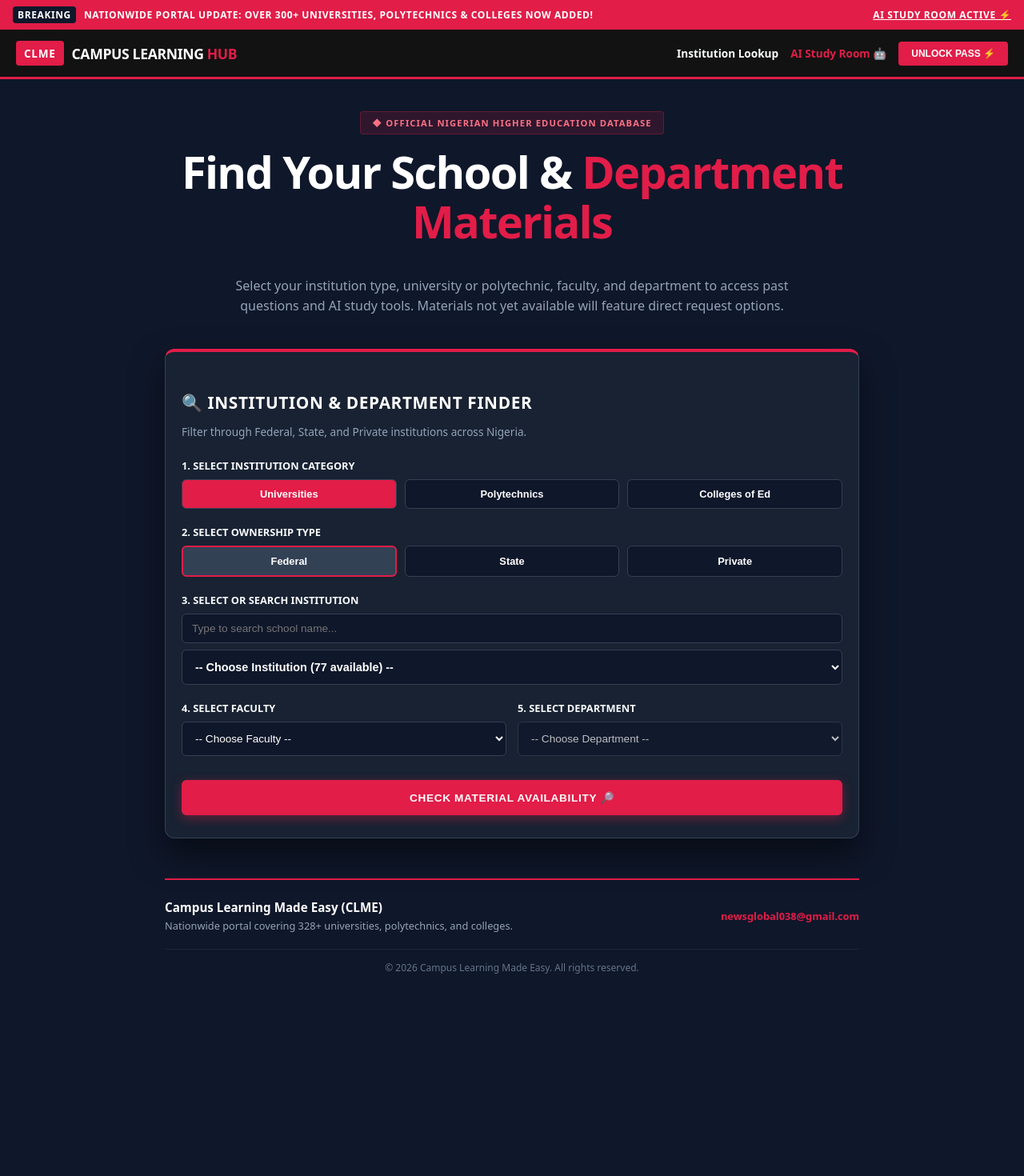
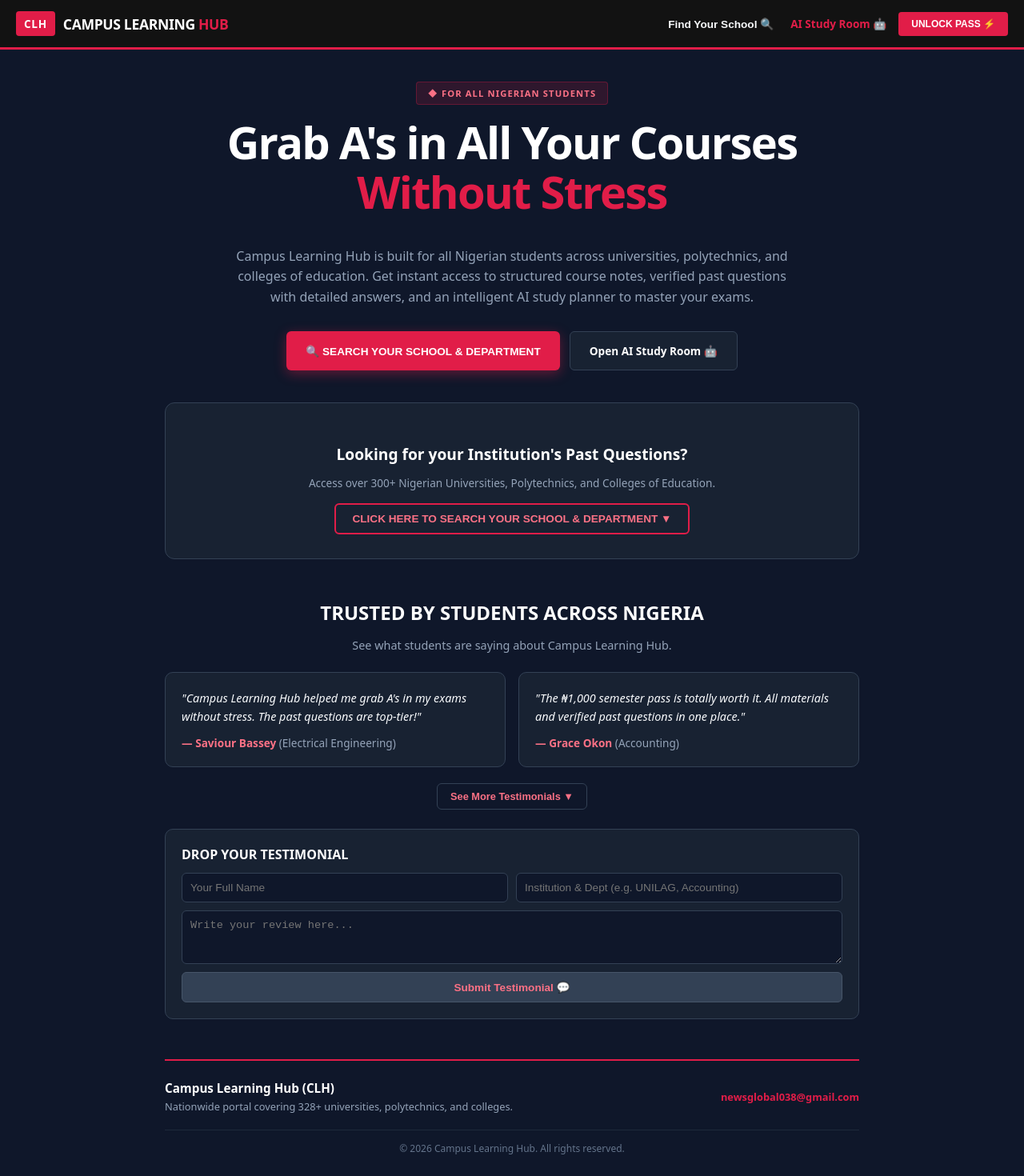
Before and after one commit to divinesaviour4-bit/LEARNING-MADE-EASY, a Next.js app: page / in a window 1280 px wide. Shown: the top 1470 px of the page at 80% size. Before the commit the page ends 1258 px from the top, so only its background shows below. Built offline with nearby package versions, Linux system fonts and the light colour scheme.

Commit message:
Update branding to Campus Learning Hub, hide school selector by default, add student testimonials & review form

```diff
--- a/app/page.tsx
+++ b/app/page.tsx
@@ -1,8 +1,7 @@
 "use client";
 
-import { useState, useEffect } from "react";
+import { useState } from "react";
 
-// Master institutional data parsed from national directories
 const INSTITUTION_DATA = {
   universities: {
     federal: [
@@ -197,6 +196,9 @@ const SAMPLE_DEPARTMENTS: { [key: string]: string[] } = {
 };
 
 export default function Home() {
+  // Toggle for School Selector Modal / Section
+  const [showSelector, setShowSelector] = useState(false);
+
   // Selector Navigation State
   const [instType, setInstType] = useState<"universities" | "polytechnics" | "colleges_of_education">("universities");
   const [ownership, setOwnership] = useState<"federal" | "state" | "private">("federal");
@@ -226,16 +228,16 @@ export default function Home() {
   const [showPricingModal, setShowPricingModal] = useState(false);
   const [showAllReviews, setShowAllReviews] = useState(false);
 
+  // Testimonials State
   const [reviews, setReviews] = useState([
-    { name: "Saviour Bassey", department: "Electrical Engineering", comment: "Campus Learning Made Easy helped me ace my past questions across universities without stress!" },
-    { name: "Grace Okon", department: "Accounting", comment: "The ₦1,000 semester pass is totally worth it. All materials and past questions in one centralized portal." },
-    { name: "Daniel Mensah", department: "Computer Science", comment: "The AI study schedule kept me organized throughout the semester. Highly recommended!" }
+    { name: "Saviour Bassey", department: "Electrical Engineering", comment: "Campus Learning Hub helped me grab A's in my exams without stress. The past questions are top-tier!" },
+    { name: "Grace Okon", department: "Accounting", comment: "The ₦1,000 semester pass is totally worth it. All materials and verified past questions in one place." },
+    { name: "Daniel Mensah", department: "Computer Science", comment: "The AI study planner kept me organized throughout the semester. Highly recommended for all Nigerian students!" }
   ]);
   const [reviewerName, setReviewerName] = useState("");
   const [reviewerDept, setReviewerDept] = useState("");
   const [reviewerComment, setReviewerComment] = useState("");
 
-  // Filtered institution list based on type & ownership
   const currentList = INSTITUTION_DATA[instType][ownership] || [];
   const filteredInstitutions = currentList.filter(item => item.toLowerCase().includes(searchFilter.toLowerCase()));
 
@@ -251,7 +253,6 @@ export default function Home() {
 
     setTimeout(() => {
       setCheckingAvailability(false);
-      // AKSU Electrical Engineering or GST112 has materials, others are not available yet as requested!
       if (selectedInst.includes("Akwa Ibom State University") && selectedDept.includes("Electrical")) {
         setAvailabilityResult({
           available: true,
@@ -325,34 +326,30 @@ export default function Home() {
 
   const handleAddReview = (e: React.FormEvent) => {
     e.preventDefault();
-    if (!reviewerName || !reviewerComment) return;
-    setReviews([{ name: reviewerName, department: reviewerDept || "Student", comment: reviewerComment }, ...reviews]);
+    if (!reviewerName || !reviewerComment) {
+      alert("Please provide your name and review comment.");
+      return;
+    }
+    setReviews([{ name: reviewerName, department: reviewerDept || "Nigerian Student", comment: reviewerComment }, ...reviews]);
     setReviewerName(""); setReviewerDept(""); setReviewerComment("");
-    alert("Thank you! Your review has been posted.");
+    alert("Thank you! Your testimonial has been posted successfully.");
   };
 
-  const displayedReviews = showAllReviews ? reviews : reviews.slice(0, 3);
+  const displayedReviews = showAllReviews ? reviews : reviews.slice(0, 2);
 
   return (
     <div style={{ minHeight: "100vh", backgroundColor: "#0f172a", color: "#f8fafc", fontFamily: "system-ui, -apple-system, sans-serif", overflowX: "hidden" }}>
 
-      {/* SKY SPORTS INSPIRED TOP TICKER / BANNER */}
-      <div style={{ background: "#e11d48", color: "#ffffff", padding: "8px 16px", fontSize: "0.75rem", fontWeight: "800", display: "flex", justifyContent: "space-between", alignItems: "center", textTransform: "uppercase", letterSpacing: "0.05em" }}>
-        <div style={{ display: "flex", alignItems: "center", gap: "10px" }}>
-          <span style={{ background: "#0f172a", color: "#ffffff", padding: "2px 6px", borderRadius: "4px" }}>BREAKING</span>
-          <span>Nationwide Portal Update: Over 300+ Universities, Polytechnics & Colleges Now Added!</span>
-        </div>
-        <a href="/chat" style={{ color: "#ffffff", textDecoration: "underline" }}>AI Study Room Active ⚡</a>
-      </div>
-
       {/* Sky Sports Athletic Header Navbar */}
       <nav style={{ position: "sticky", top: 0, zIndex: 50, backgroundColor: "#121212", borderBottom: "3px solid #e11d48", padding: "14px 20px", display: "flex", justifyContent: "space-between", alignItems: "center", flexWrap: "wrap", gap: "10px" }}>
         <div style={{ display: "flex", alignItems: "center", gap: "10px" }}>
-          <span style={{ backgroundColor: "#e11d48", color: "#ffffff", fontWeight: "900", padding: "6px 10px", borderRadius: "4px", fontSize: "0.85rem", letterSpacing: "0.05em" }}>CLME</span>
+          <span style={{ backgroundColor: "#e11d48", color: "#ffffff", fontWeight: "900", padding: "6px 10px", borderRadius: "4px", fontSize: "0.85rem", letterSpacing: "0.05em" }}>CLH</span>
           <span style={{ fontWeight: "800", fontSize: "1.1rem", color: "#ffffff", letterSpacing: "-0.02em" }}>CAMPUS LEARNING <span style={{ color: "#e11d48" }}>HUB</span></span>
         </div>
         <div style={{ display: "flex", gap: "15px", fontSize: "0.85rem", alignItems: "center", fontWeight: "700" }}>
-          <a href="#selector" style={{ color: "#f8fafc", textDecoration: "none" }}>Institution Lookup</a>
+          <button onClick={() => { setShowSelector(true); setTimeout(() => document.getElementById("selector")?.scrollIntoView({ behavior: "smooth" }), 100); }} style={{ background: "transparent", border: "none", color: "#f8fafc", cursor: "pointer", fontSize: "0.85rem", fontWeight: "700" }}>
+            Find Your School 🔍
+          </button>
           <a href="/chat" style={{ color: "#e11d48", textDecoration: "none" }}>AI Study Room 🤖</a>
           <button onClick={() => setShowPricingModal(true)} style={{ backgroundColor: "#e11d48", color: "#ffffff", padding: "8px 16px", borderRadius: "4px", fontWeight: "900", border: "none", cursor: "pointer", textTransform: "uppercase", fontSize: "0.75rem" }}>
             Unlock Pass ⚡
@@ -365,26 +362,55 @@ export default function Home() {
         {/* Hero Section */}
         <div style={{ textAlign: "center", marginBottom: "40px" }}>
           <span style={{ background: "rgba(225, 29, 72, 0.15)", color: "#fb7185", border: "1px solid rgba(225, 29, 72, 0.3)", padding: "6px 14px", borderRadius: "4px", fontSize: "0.7rem", fontWeight: "900", letterSpacing: "0.1em", textTransform: "uppercase", display: "inline-block" }}>
-            ◆ Official Nigerian Higher Education Database
+            ◆ For All Nigerian Students
           </span>
           <h1 style={{ fontSize: "clamp(2.2rem, 5vw, 3.5rem)", fontWeight: "900", marginTop: "16px", color: "#ffffff", letterSpacing: "-0.03em", lineHeight: "1.1" }}>
-            Find Your School & <span style={{ color: "#e11d48" }}>Department Materials</span>
+            Grab A's in All Your Courses <span style={{ color: "#e11d48" }}>Without Stress</span>
           </h1>
-          <p style={{ color: "#94a3b8", fontSize: "1rem", marginTop: "14px", lineHeight: "1.6", maxWidth: "700px", marginInline: "auto" }}>
-            Select your institution type, university or polytechnic, faculty, and department to access past questions and AI study tools. Materials not yet available will feature direct request options.
+          <p style={{ color: "#94a3b8", fontSize: "1rem", marginTop: "14px", lineHeight: "1.6", maxWidth: "720px", marginInline: "auto" }}>
+            Campus Learning Hub is built for all Nigerian students across universities, polytechnics, and colleges of education. Get instant access to structured course notes, verified past questions with detailed answers, and an intelligent AI study planner to master your exams.
           </p>
+
+          <div style={{ marginTop: "30px", display: "flex", gap: "12px", justifyContent: "center", flexWrap: "wrap" }}>
+            <button
+              onClick={() => {
+                setShowSelector(true);
+                setTimeout(() => document.getElementById("selector")?.scrollIntoView({ behavior: "smooth" }), 100);
+              }}
+              style={{ background: "#e11d48", color: "#ffffff", padding: "14px 24px", borderRadius: "6px", fontWeight: "900", border: "none", cursor: "pointer", textTransform: "uppercase", fontSize: "0.85rem", boxShadow: "0 4px 15px rgba(225, 29, 72, 0.4)" }}
+            >
+              🔍 Search Your School & Department
+            </button>
+            <a href="/chat" style={{ background: "#182232", color: "#ffffff", border: "1px solid #334155", padding: "14px 24px", borderRadius: "6px", fontWeight: "900", textDecoration: "none", fontSize: "0.85rem" }}>
+              Open AI Study Room 🤖
+            </a>
+          </div>
         </div>
 
-        {/* INTERACTIVE INSTITUTION & DEPARTMENT SELECTOR (SKY SPORTS CARD WIZARD) */}
+        {/* HIDDEN / TOGGLED SCHOOL SELECTOR SECTION */}
+        {!showSelector ? (
+          <div style={{ textAlign: "center", marginBottom: "50px", background: "#182232", border: "1px solid #334155", padding: "30px", borderRadius: "12px" }}>
+            <h3 style={{ fontSize: "1.2rem", fontWeight: "800", color: "#ffffff", marginBottom: "8px" }}>Looking for your Institution's Past Questions?</h3>
+            <p style={{ color: "#94a3b8", fontSize: "0.85rem", marginBottom: "16px" }}>Access over 300+ Nigerian Universities, Polytechnics, and Colleges of Education.</p>
+            <button
+              onClick={() => setShowSelector(true)}
+              style={{ background: "transparent", border: "2px solid #e11d48", color: "#fb7185", padding: "10px 20px", borderRadius: "6px", fontWeight: "800", cursor: "pointer", fontSize: "0.85rem", textTransform: "uppercase" }}
+            >
+              Click Here to Search Your School & Department ▼
+            </button>
+          </div>
+        ) : (
           <div id="selector" style={{ background: "#182232", border: "1px solid #334155", borderTop: "4px solid #e11d48", borderRadius: "12px", padding: "28px 20px", marginBottom: "50px", boxShadow: "0 20px 40px rgba(0,0,0,0.5)" }}>
-          <h3 style={{ fontSize: "1.3rem", fontWeight: "900", color: "#ffffff", marginBottom: "6px", textTransform: "uppercase", letterSpacing: "0.03em" }}>
-            🔍 Institution & Department Finder
+            <div style={{ display: "flex", justifyContent: "space-between", alignItems: "center", marginBottom: "16px" }}>
+              <h3 style={{ fontSize: "1.3rem", fontWeight: "900", color: "#ffffff", margin: 0, textTransform: "uppercase", letterSpacing: "0.03em" }}>
+                🔍 Search School, Faculty & Department
               </h3>
+              <button onClick={() => setShowSelector(false)} style={{ background: "transparent", border: "none", color: "#94a3b8", fontWeight: "bold", cursor: "pointer", fontSize: "1rem" }}>✕ Close</button>
+            </div>
             <p style={{ color: "#94a3b8", fontSize: "0.85rem", marginBottom: "24px" }}>Filter through Federal, State, and Private institutions across Nigeria.</p>
 
             <form onSubmit={handleCheckAvailability} style={{ display: "flex", flexDirection: "column", gap: "20px" }}>
 
-            {/* Step 1: Institution Category */}
               <div>
                 <label style={{ display: "block", fontSize: "0.8rem", fontWeight: "800", color: "#f8fafc", marginBottom: "8px", textTransform: "uppercase" }}>1. Select Institution Category</label>
                 <div style={{ display: "grid", gridTemplateColumns: "repeat(3, 1fr)", gap: "10px" }}>
@@ -397,7 +423,7 @@ export default function Home() {
                       type="button"
                       key={item.id}
                       onClick={() => { setInstType(item.id as any); setSelectedInst(""); }}
-                    style={{ background: instType === item.id ? "#e11d48" : "#0f172a", color: "#ffffff", border: "1px solid #334155", padding: "10px", borderRadius: "6px", fontWeight: "800", fontSize: "0.8rem", cursor: "pointer", transition: "all 0.2s" }}
+                      style={{ background: instType === item.id ? "#e11d48" : "#0f172a", color: "#ffffff", border: "1px solid #334155", padding: "10px", borderRadius: "6px", fontWeight: "800", fontSize: "0.8rem", cursor: "pointer" }}
                     >
                       {item.label}
                     </button>
@@ -405,7 +431,6 @@ export default function Home() {
                 </div>
               </div>
 
-            {/* Step 2: Ownership Tier */}
               <div>
                 <label style={{ display: "block", fontSize: "0.8rem", fontWeight: "800", color: "#f8fafc", marginBottom: "8px", textTransform: "uppercase" }}>2. Select Ownership Type</label>
                 <div style={{ display: "grid", gridTemplateColumns: "repeat(3, 1fr)", gap: "10px" }}>
@@ -426,9 +451,8 @@ export default function Home() {
                 </div>
               </div>
 
-            {/* Step 3: Specific Institution Dropdown with Search Filter */}
               <div>
-              <label style={{ display: "block", fontSize: "0.8rem", fontWeight: "800", color: "#f8fafc", marginBottom: "8px", textTransform: "uppercase" }}>3. Select or Search Institution</label>
+                <label style={{ display: "block", fontSize: "0.8rem", fontWeight: "800", color: "#f8fafc", marginBottom: "8px", textTransform: "uppercase" }}>3. Search & Select Institution</label>
                 <input
                   type="text"
                   placeholder="Type to search school name..."
@@ -449,7 +473,6 @@ export default function Home() {
                 </select>
               </div>
 
-            {/* Step 4: Faculty & Department Selection */}
               <div style={{ display: "grid", gridTemplateColumns: "repeat(auto-fit, minmax(240px, 1fr))", gap: "14px" }}>
                 <div>
                   <label style={{ display: "block", fontSize: "0.8rem", fontWeight: "800", color: "#f8fafc", marginBottom: "8px", textTransform: "uppercase" }}>4. Select Faculty</label>
@@ -488,12 +511,11 @@ export default function Home() {
                 disabled={checkingAvailability}
                 style={{ background: "#e11d48", color: "#ffffff", padding: "14px", borderRadius: "6px", fontWeight: "900", border: "none", cursor: "pointer", textTransform: "uppercase", fontSize: "0.85rem", letterSpacing: "0.05em", marginTop: "10px", boxShadow: "0 4px 14px rgba(225, 29, 72, 0.4)" }}
               >
-              {checkingAvailability ? "Checking Database Records..." : "Check Material Availability 🔎"}
+                {checkingAvailability ? "Checking Database Records..." : "Check Course & Material Availability 🔎"}
               </button>
 
             </form>
 
-          {/* Availability Result Box */}
             {availabilityResult && (
               <div style={{ marginTop: "24px", padding: "18px", borderRadius: "8px", background: availabilityResult.available ? "rgba(16, 185, 129, 0.15)" : "rgba(239, 68, 68, 0.15)", border: `1px solid ${availabilityResult.available ? "#10b981" : "#ef4444"}`, textAlign: "center" }}>
                 <p style={{ fontSize: "0.95rem", fontWeight: "800", color: availabilityResult.available ? "#34d399" : "#fca5a5", margin: "0 0 10px 0" }}>
@@ -501,16 +523,54 @@ export default function Home() {
                 </p>
                 {availabilityResult.available ? (
                   <button onClick={() => setShowPricingModal(true)} style={{ background: "#10b981", color: "#ffffff", border: "none", padding: "8px 16px", borderRadius: "6px", fontWeight: "800", cursor: "pointer", fontSize: "0.8rem" }}>
-                  Unlock Past Questions ⚡
+                    Unlock Past Questions & Courses ⚡
                   </button>
                 ) : (
-                <button onClick={() => alert("Request registered! Our editorial team will prioritize sourcing materials for this department.")} style={{ background: "#334155", color: "#ffffff", border: "1px solid #475569", padding: "8px 16px", borderRadius: "6px", fontWeight: "800", cursor: "pointer", fontSize: "0.8rem" }}>
+                  <button onClick={() => alert("Request registered! Our team will prioritize sourcing materials for this department.")} style={{ background: "#334155", color: "#ffffff", border: "1px solid #475569", padding: "8px 16px", borderRadius: "6px", fontWeight: "800", cursor: "pointer", fontSize: "0.8rem" }}>
                     Request Priority Upload 📢
                   </button>
                 )}
               </div>
             )}
+          </div>
+        )}
 
+        {/* TESTIMONIALS SECTION */}
+        <div style={{ marginBottom: "50px" }}>
+          <div style={{ textAlign: "center", marginBottom: "24px" }}>
+            <h3 style={{ fontSize: "1.5rem", fontWeight: "900", color: "#ffffff", marginBottom: "6px", textTransform: "uppercase" }}>Trusted by Students Across Nigeria</h3>
+            <p style={{ color: "#94a3b8", fontSize: "0.9rem" }}>See what students are saying about Campus Learning Hub.</p>
+          </div>
+
+          <div style={{ display: "grid", gridTemplateColumns: "repeat(auto-fit, minmax(260px, 1fr))", gap: "16px", marginBottom: "20px" }}>
+            {displayedReviews.map((rev, index) => (
+              <div key={index} style={{ background: "#182232", border: "1px solid #334155", padding: "20px", borderRadius: "10px", display: "flex", flexDirection: "column", justifyContent: "space-between" }}>
+                <p style={{ color: "#f8fafc", fontSize: "0.9rem", fontStyle: "italic", margin: "0 0 12px 0", lineHeight: "1.6" }}>"{rev.comment}"</p>
+                <p style={{ color: "#fb7185", fontSize: "0.85rem", fontWeight: "800", margin: 0 }}>— {rev.name} <span style={{ color: "#94a3b8", fontWeight: "normal" }}>({rev.department})</span></p>
+              </div>
+            ))}
+          </div>
+
+          <div style={{ textAlign: "center", marginBottom: "24px" }}>
+            <button onClick={() => setShowAllReviews(!showAllReviews)} style={{ background: "transparent", border: "1px solid #334155", color: "#fb7185", padding: "8px 16px", borderRadius: "6px", fontWeight: "800", cursor: "pointer", fontSize: "0.8rem" }}>
+              {showAllReviews ? "Show Less ▲" : "See More Testimonials ▼"}
+            </button>
+          </div>
+
+          {/* Submit Testimonial Form */}
+          <div style={{ background: "#182232", border: "1px solid #334155", padding: "20px", borderRadius: "10px" }}>
+            <h4 style={{ color: "#ffffff", fontSize: "1rem", marginBottom: "12px", marginTop: 0, textTransform: "uppercase" }}>Drop Your Testimonial</h4>
+            <form onSubmit={handleAddReview} style={{ display: "flex", flexDirection: "column", gap: "10px" }}>
+              <div style={{ display: "grid", gridTemplateColumns: "repeat(auto-fit, minmax(200px, 1fr))", gap: "10px" }}>
+                <input type="text" value={reviewerName} onChange={(e) => setReviewerName(e.target.value)} placeholder="Your Full Name" required style={{ padding: "10px", borderRadius: "6px", background: "#0f172a", border: "1px solid #334155", color: "#ffffff", fontSize: "0.85rem", outline: "none" }} />
+                <input type="text" value={reviewerDept} onChange={(e) => setReviewerDept(e.target.value)} placeholder="Institution & Dept (e.g. UNILAG, Accounting)" style={{ padding: "10px", borderRadius: "6px", background: "#0f172a", border: "1px solid #334155", color: "#ffffff", fontSize: "0.85rem", outline: "none" }} />
+              </div>
+              <textarea value={reviewerComment} onChange={(e) => setReviewerComment(e.target.value)} placeholder="Write your review here..." required rows={3} style={{ padding: "10px", borderRadius: "6px", background: "#0f172a", border: "1px solid #334155", color: "#ffffff", fontSize: "0.85rem", outline: "none", resize: "vertical" }} />
+              <button type="submit" style={{ background: "#334155", color: "#fb7185", border: "1px solid #475569", padding: "10px", borderRadius: "6px", fontWeight: "800", cursor: "pointer", fontSize: "0.85rem" }}>
+                Submit Testimonial 💬
+              </button>
+            </form>
+          </div>
         </div>
 
         {/* PRICING & ACCESS MODAL */}
@@ -521,7 +581,7 @@ export default function Home() {
               <button onClick={() => setShowPricingModal(false)} style={{ position: "absolute", top: "16px", right: "16px", background: "transparent", border: "none", color: "#94a3b8", fontSize: "1.2rem", cursor: "pointer", fontWeight: "bold" }}>✕</button>
 
               <div style={{ textAlign: "center", marginBottom: "20px" }}>
-                <span style={{ background: "rgba(225, 29, 72, 0.15)", color: "#fb7185", padding: "4px 10px", borderRadius: "4px", fontSize: "0.7rem", fontWeight: "900" }}>CLME ACCESS PASS</span>
+                <span style={{ background: "rgba(225, 29, 72, 0.15)", color: "#fb7185", padding: "4px 10px", borderRadius: "4px", fontSize: "0.7rem", fontWeight: "900" }}>CLH ACCESS PASS</span>
                 <h3 style={{ fontSize: "1.3rem", fontWeight: "900", marginTop: "8px", color: "#ffffff" }}>Unlock Platform & AI Study Room</h3>
               </div>
 
@@ -536,7 +596,6 @@ export default function Home() {
                 </div>
               </div>
 
-              {/* Payment Details */}
               <div style={{ background: "#0f172a", border: "1px solid #334155", padding: "14px", borderRadius: "8px", marginBottom: "16px", fontSize: "0.8rem", color: "#ffffff" }}>
                 <p style={{ margin: "0 0 3px 0" }}>Bank: <span style={{ color: "#fb7185" }}>Fidelity Bank</span></p>
                 <p style={{ margin: "0 0 3px 0" }}>Account Number: <span style={{ fontFamily: "monospace", fontSize: "0.9rem" }}>4568971753</span></p>
@@ -553,7 +612,6 @@ export default function Home() {
                 </button>
               </form>
 
-              {/* Token Verification */}
               <div style={{ marginTop: "20px", borderTop: "1px solid #334155", paddingTop: "14px" }}>
                 <h4 style={{ color: "#ffffff", fontSize: "0.85rem", marginBottom: "8px" }}>Already have an Access Code?</h4>
                 <form onSubmit={handleAccessVerify} style={{ display: "flex", flexDirection: "column", gap: "8px" }}>
@@ -573,13 +631,13 @@ export default function Home() {
         <footer style={{ borderTop: "2px solid #e11d48", paddingTop: "24px", marginTop: "50px", color: "#94a3b8", fontSize: "0.8rem" }}>
           <div style={{ display: "flex", justifyContent: "space-between", alignItems: "center", flexWrap: "wrap", gap: "15px" }}>
             <div>
-              <span style={{ fontWeight: "900", color: "#ffffff", fontSize: "0.95rem" }}>Campus Learning Made Easy (CLME)</span>
+              <span style={{ fontWeight: "900", color: "#ffffff", fontSize: "0.95rem" }}>Campus Learning Hub (CLH)</span>
               <p style={{ margin: "4px 0 0 0" }}>Nationwide portal covering 328+ universities, polytechnics, and colleges.</p>
             </div>
             <p style={{ margin: 0, color: "#e11d48", fontWeight: "800" }}>newsglobal038@gmail.com</p>
           </div>
           <div style={{ textAlign: "center", borderTop: "1px solid #1e293b", marginTop: "20px", paddingTop: "14px", color: "#64748b", fontSize: "0.75rem" }}>
-            &copy; 2026 Campus Learning Made Easy. All rights reserved.
+            &copy; 2026 Campus Learning Hub. All rights reserved.
           </div>
         </footer>
 
```
Lines whose indentation alone changed are shown as unchanged.
